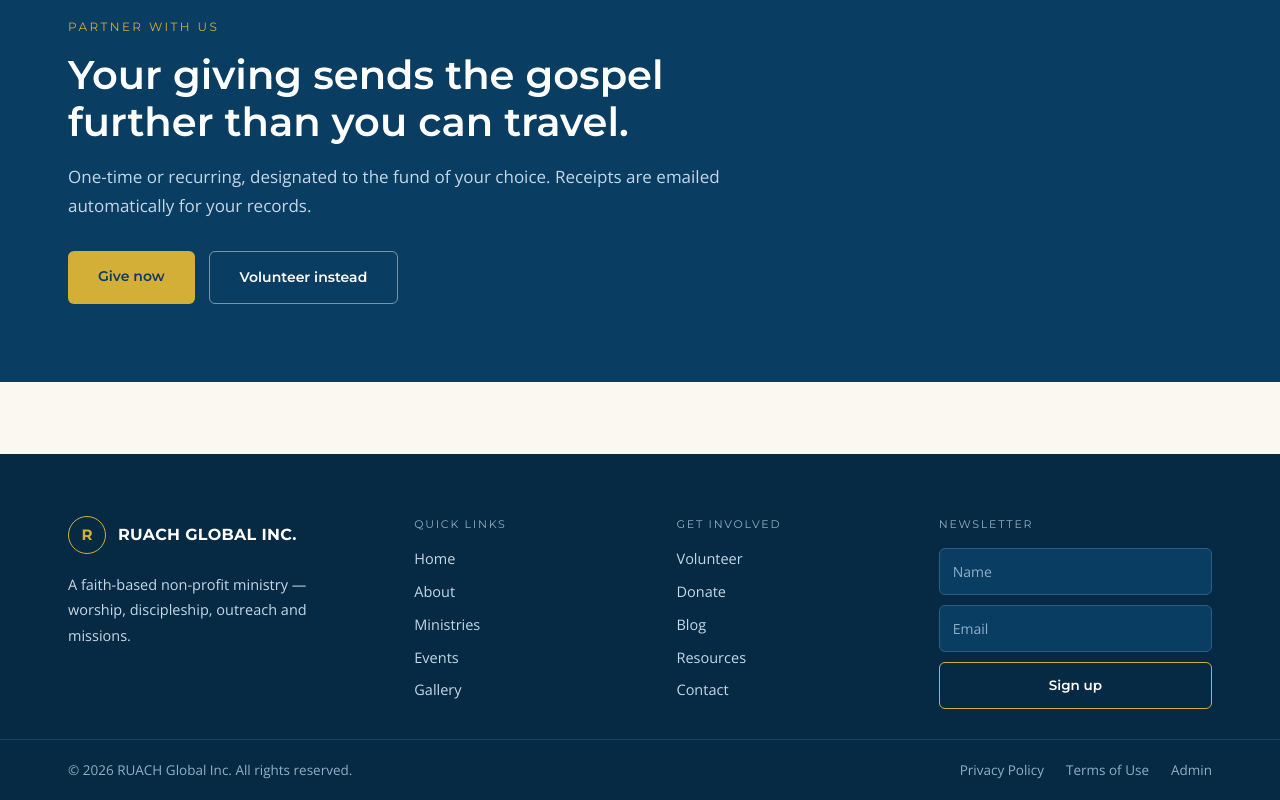
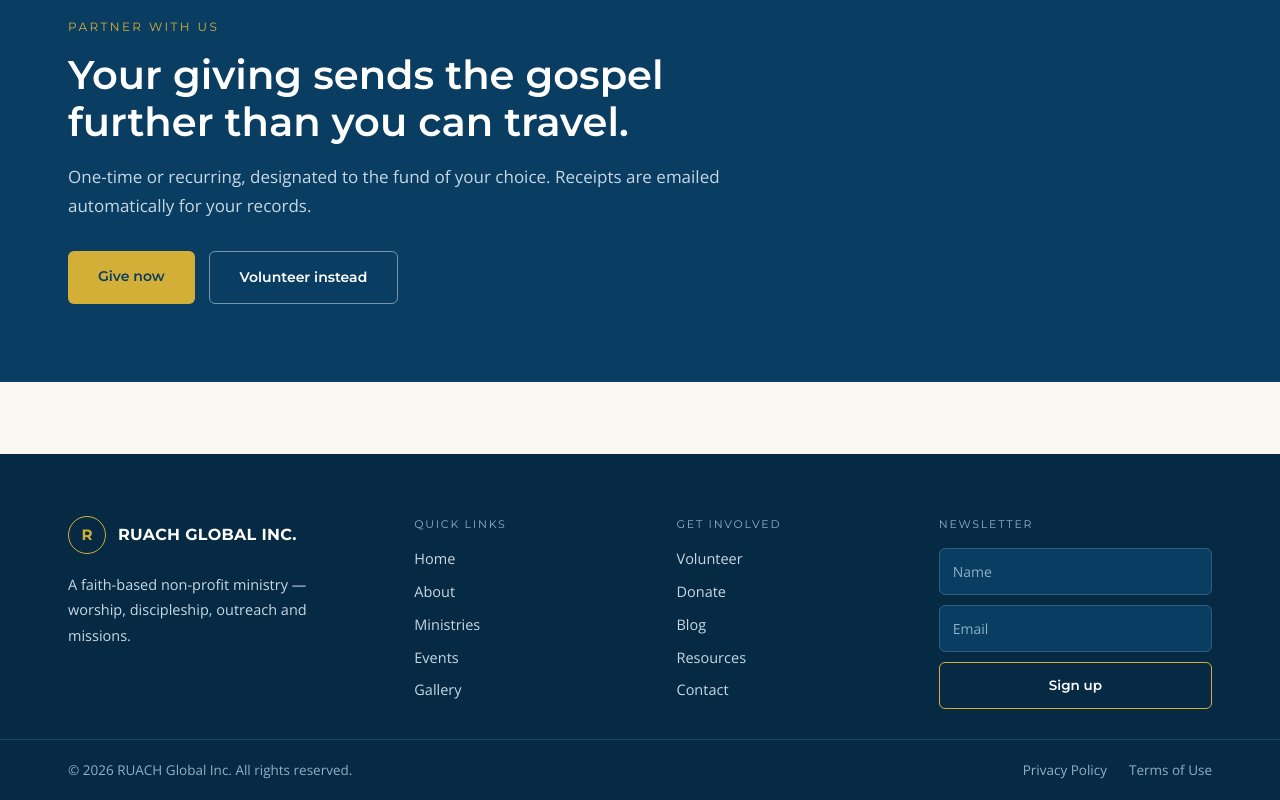
Before and after one commit to solomonx-star/ruach, a Next.js app: page / in a window 1280 px wide. Shown: the part 1851-2651 px from the top of the page. Built offline with nearby package versions, Linux system fonts and the light colour scheme; no server answers; the database is empty.

Commit message:
Remove Admin link from footer
Co-Authored-By: Claude Sonnet 4.6 <noreply@anthropic.com>

```diff
--- a/components/layout/Footer.tsx
+++ b/components/layout/Footer.tsx
@@ -136,7 +136,6 @@ export default function Footer() {
           <div className="flex gap-[22px]">
             <Link href="/privacy" className="hover:text-[#D4AF37] transition-colors">Privacy Policy</Link>
             <Link href="/terms" className="hover:text-[#D4AF37] transition-colors">Terms of Use</Link>
-            <Link href="/admin" className="hover:text-[#D4AF37] transition-colors">Admin</Link>
           </div>
         </div>
       </div>
```
